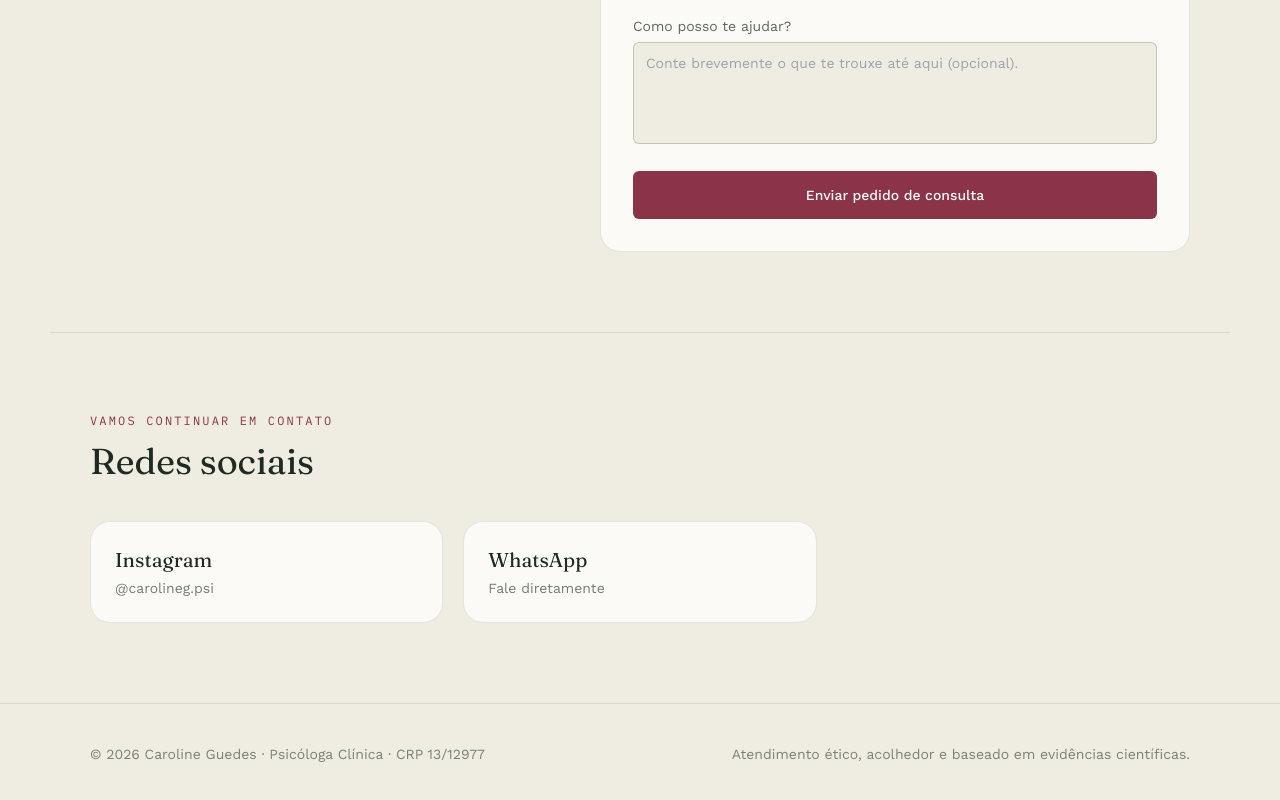
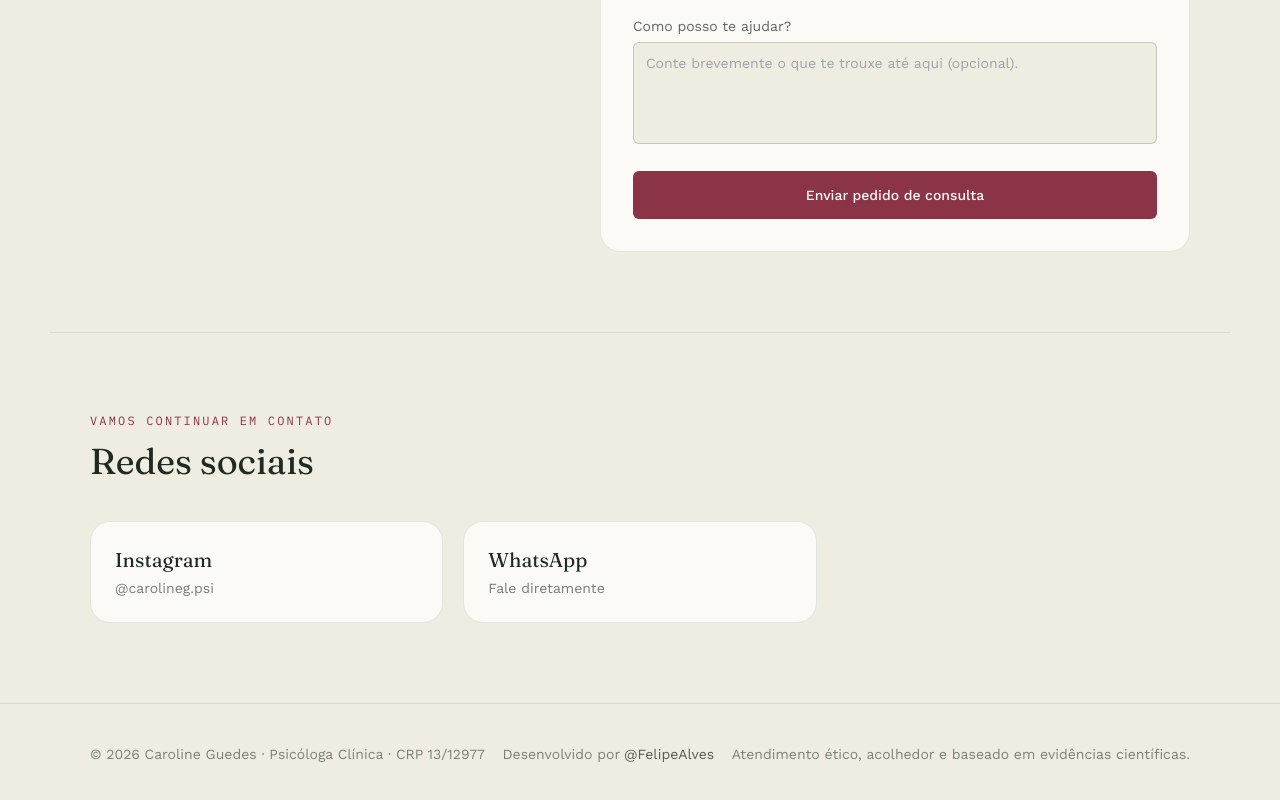
Before and after one commit to carohlistavares-ops/caroline-guedes-psicologa, a Next.js app: page / in a window 1280 px wide. Shown: the part 3898-4698 px from the top of the page. Built offline with nearby package versions, Linux system fonts and the light colour scheme.

Commit message:
Adiciona crédito do desenvolvedor no rodapé com link para o Instagram

```diff
--- a/components/Footer.tsx
+++ b/components/Footer.tsx
@@ -7,6 +7,17 @@ export default function Footer() {
         <p>
           © {new Date().getFullYear()} {site.nome} · {site.titulo} · {site.crp}
         </p>
+        <p className="flex items-center gap-1">
+          {site.desenvolvidoPor.texto}{" "}
+          <a
+            href={site.desenvolvidoPor.url}
+            target="_blank"
+            rel="noopener noreferrer"
+            className="text-ink/75 hover:text-brand transition-colors"
+          >
+            {site.desenvolvidoPor.autor}
+          </a>
+        </p>
         <p>Atendimento ético, acolhedor e baseado em evidências científicas.</p>
       </div>
     </footer>
--- a/lib/content.ts
+++ b/lib/content.ts
@@ -8,7 +8,12 @@ export const site = {
   crp: "CRP 13/12977",
   whatsapp: "https://w.app/oyq5wa",
   email: "psicarolguedes@gmail.com",
-  cidade: "Atendimento on-line para todo o Brasil"
+  cidade: "Atendimento on-line para todo o Brasil",
+  desenvolvidoPor: {
+    texto: "Desenvolvido por",
+    autor: "@FelipeAlves",
+    url: "https://www.instagram.com/felluz_?igsh=MWJreDJlNWR4ZWJzdw%3D%3D&utm_source=qr"
+  }
 };
 
 export const redesSociais = [
```
